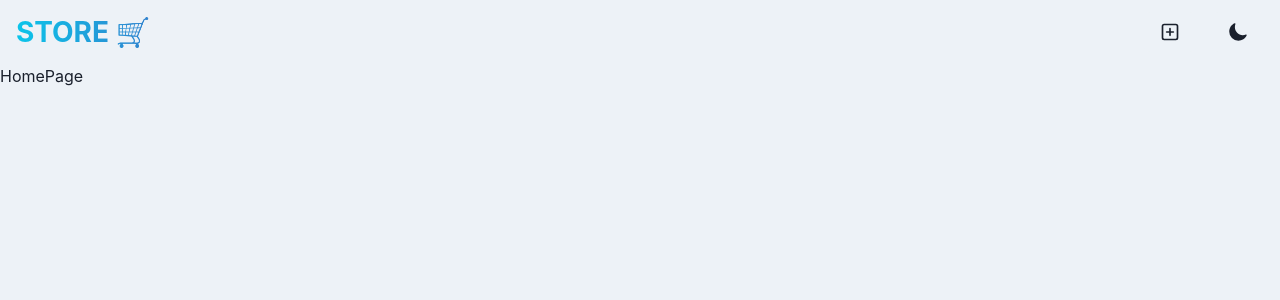
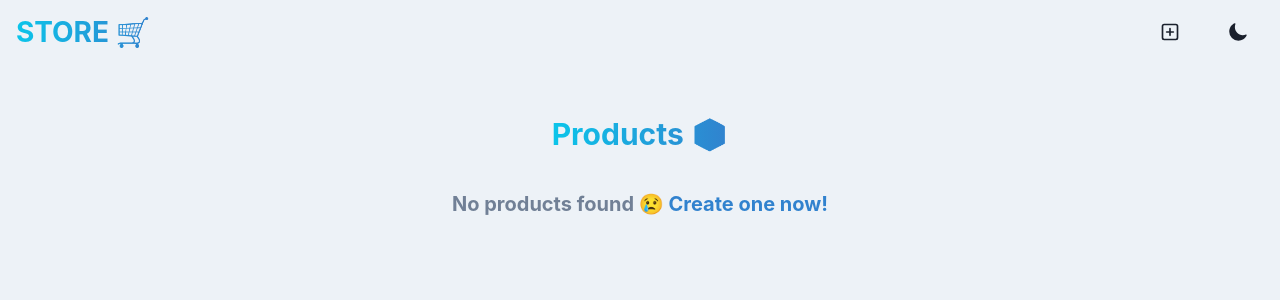
Before and after one commit to ianjure/MERN-basic-app, a React (Vite) app in the folder frontend/: page / in a window 1280 px wide. Shown: the top 300 px of the page. Built offline with nearby package versions, Linux system fonts and the light colour scheme.

Commit message:
created the initial home page design

```diff
--- a/frontend/src/pages/HomePage.jsx
+++ b/frontend/src/pages/HomePage.jsx
@@ -1,6 +1,39 @@
+import { Container, VStack, Text } from '@chakra-ui/react';
+import { Link } from 'react-router-dom';
+
 const HomePage = () => {
     return (
-        <div>HomePage</div>
+        <Container maxW="container.xl" py={12}>
+            <VStack spacing={8}>
+                <Text
+                    fontSize={"30"}
+                    fontWeight={"bold"}
+                    bgGradient={"linear(to-r, cyan.400, blue.500)"}
+                    bgClip={"text"}
+                    textAlign={"center"}
+                    >
+                    Products 📦
+                </Text>
+
+                <Text
+                    fontSize={"xl"}
+                    fontWeight={"bold"}
+                    color={"gray.500"}
+                    textAlign={"center"}
+                    >
+                    No products found 😢{" "}
+                    <Link to={"/create"}>
+                        <Text
+                            as={"span"}
+                            color={"blue.500"}
+                            _hover={{ textDecoration: "underline" }}
+                            >
+                            Create one now!
+                        </Text>
+                    </Link>
+                </Text>
+            </VStack>
+        </Container>
     )
 };
 
```
